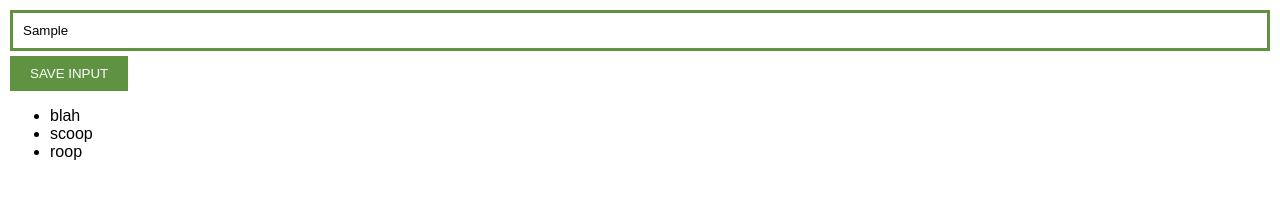
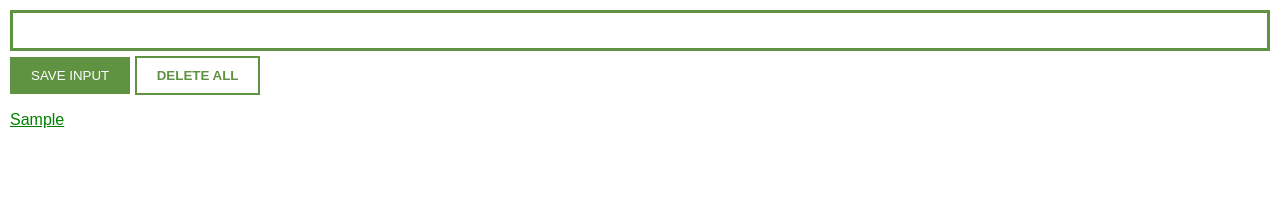
Before and after one commit to Cgotts1/chrome-extension, a browser extension: page index.html in a window 1280 px wide. Both pictures are taken after typing "Sample" into the empty fields and a click on the button "SAVE INPUT". Drawn offline with Linux system fonts and the light colour scheme.

Commit message:
added more

```diff
--- a/index.html
+++ b/index.html
@@ -10,6 +10,7 @@
 <body>
 <input type="text" id="input-el">
 <button id="input-btn">SAVE INPUT</button>
+<button id = "delete-btn">DELETE ALL</button>
 <ul id="ul-el"></ul>
     <script src="script.js"></script>
 </body>
--- a/script.js
+++ b/script.js
@@ -1,20 +1,54 @@
-let myLeads = ["blah", "scoop", "roop"];
+let myLeads = [];
 const inputEl = document.querySelector("#input-el");
 const inputBtn = document.querySelector("#input-btn");
-const ulEl = document.querySelector("#ul-el")
+const ulEl = document.querySelector("#ul-el");
+const deleteBtn = document.querySelector("#delete-btn")
+const leadsFromLocalStorage = JSON.parse(localStorage.getItem("myLeads"))
 
 
-let btnClicked = ()=>{
-  myLeads.push(inputEl.value)  // get value from text into array
-  console.log(myLeads)
+
+    if(leadsFromLocalStorage){
+    myLeads = leadsFromLocalStorage
+    renderLeads()
+  }
+
+
+  function renderLeads() {
+    let listItems = " ";
+
+    for (let i = 0; i < myLeads.length; i++) {
+      // listItems = "<li><a target ='_blank' href = '#'>" + myLeads[i] + "</a></li>"   //Turns it to li list   chaning += to just =
+      listItems += `
+      <li>
+       <a target ='_blank' href = "${myLeads[i]}">
+        ${myLeads[i]}
+        </a>
+       </li>
+       `; //Turns it to li list   chaning += to just =
+    }
+    ulEl.innerHTML += listItems;
+  } //put it outside of the loop so it renders 1 time
+
+
+
+
+const deleteAll = ()=>{
+  localStorage.clear();
+  myLeads = [];
+  ulEl.innerHTML = ""
 }
 
-inputBtn.addEventListener("click", btnClicked)
+deleteBtn.addEventListener("dblclick", deleteAll)
 
-let listItems = " ";
 
-for (let i = 0; i < myLeads.length; i++) {
-    listItems += "<li>" + myLeads[i] + "</li>"   //Turns it to li list
-}
+let btnClicked = () => {
+  myLeads.push(inputEl.value); // get value from text into array
+  console.log(myLeads);
+  inputEl.value = " "; //Clears input field
 
-ulEl.innerHTML +=  listItems      //put it outside of the loop so it renders 1 time
+localStorage.setItem("myLeads", JSON.stringify(myLeads)); // Turns stringS
+  renderLeads();
+  // console.log(localStorage.getItem("myLeads"))
+};
+
+inputBtn.addEventListener("click", btnClicked);
--- a/style.css
+++ b/style.css
@@ -2,6 +2,7 @@ body{
     margin:0;
     padding:10px;
     font-family: Arial, Helvetica, sans-serif;
+    min-width: 300px;
 }
 
 
@@ -15,15 +16,42 @@ input{
 
 button{
     margin-top:5px;
-    display:block;
+    display:inline-block;
     background-color: #5f9341;
     color:white;
     padding:10px 20px;
-    border:none;
+    border:solid 1px #5f9341;
     font-size: bold;
     cursor: pointer;
 }
 
+#delete-btn{
+    display:inline-block;
+
+background-color: white;
+color:#5f9341;
+border: solid 2px #5f9341;
+font-weight: bold;
+
+}
+
+
 button:active{
     background-color: rgb(15, 75, 15);
 }
+
+ul{
+list-style: none;
+padding-left:0;
+
+}
+
+li {
+    margin-top:7px;
+
+}
+
+li a{
+    color: green;
+
+}
```
Also changed, not shown: icon.png (added), manifest.json (added).
